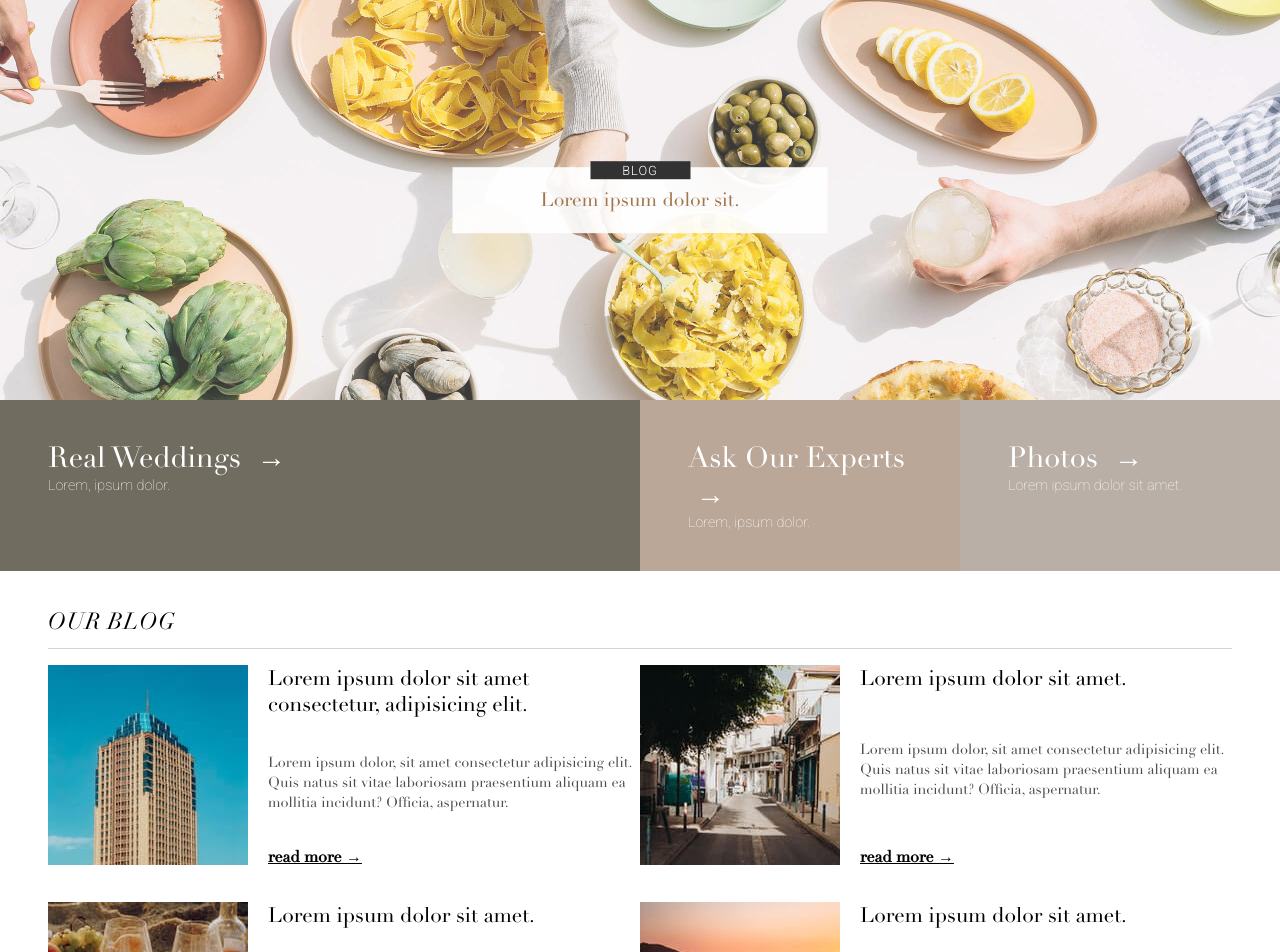
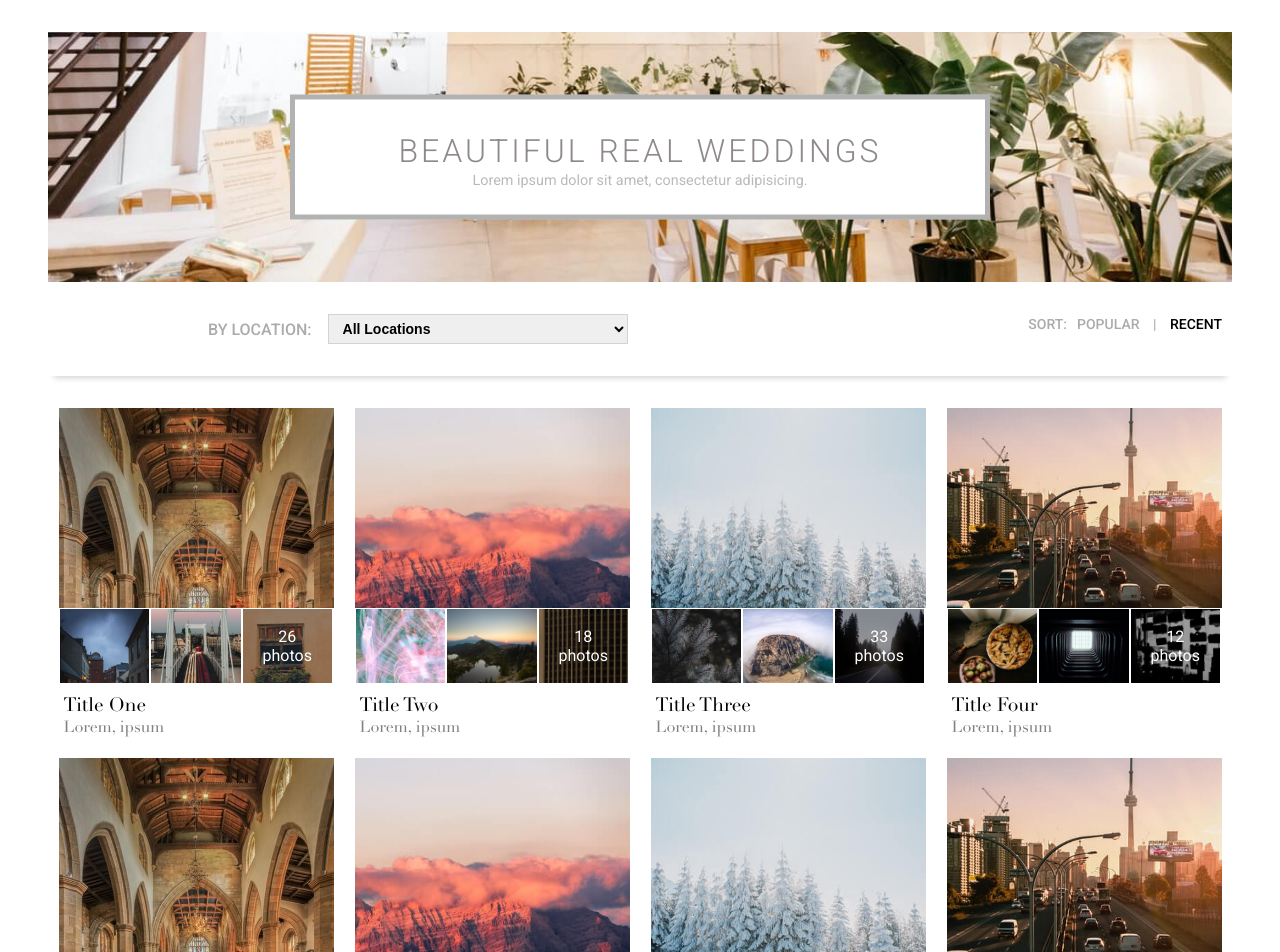
Before and after one commit to aman-maharshi/wo-projects, a React (Create React App) app in the folder site-1-react/: page /#/real-weddings in a window 1280 px wide. Shown: the top 952 px of the page. Built offline with nearby package versions, Linux system fonts and the light colour scheme.

Commit message:
build -13

```diff
--- a/site-1-react/src/Router.js
+++ b/site-1-react/src/Router.js
@@ -1,12 +1,12 @@
 import React from "react"
-import { BrowserRouter, Switch, Route } from "react-router-dom"
+import { HashRouter, Switch, Route } from "react-router-dom"
 import App from "./App"
 import RealWeddingsPage from "./components/RealWeddingsPage"
 import NotFoundPage from "./components/NotFoundPage"
 
 function Router() {
     return (
-        <BrowserRouter>
+        <HashRouter>
             <Switch>
                 <Route path="/" exact>
                     <App />
@@ -18,7 +18,7 @@
                     <NotFoundPage />
                 </Route>
             </Switch>
-        </BrowserRouter>
+        </HashRouter>
     )
 }
 
--- a/site-1-react/src/components/RealWeddingsPage.js
+++ b/site-1-react/src/components/RealWeddingsPage.js
@@ -2,9 +2,9 @@
 import styled from "styled-components"
 import bannerImage from "../images/rw-banner.jpeg"
 import RealWeddingsItem from "./RealWeddingsItem"
-// import { RwData } from "./RwData"
+import { RwData } from "./RealWeddingsData"
 
-// console.log(RwData.rw1.images.image1)
+console.log(RwData.rw1.images.image1)
 
 const Section = styled.div`
     padding: 1rem 3rem;
@@ -202,6 +202,14 @@
                     <RealWeddingsItem image1={require("../images/rw-9.jpeg")} image2={require("../images/rw-10.jpeg")} image3={require("../images/rw-11.jpeg")} image4={require("../images/rw-12.jpeg")} count={33} name={"Title Three"} place={"Lorem, ipsum"} />
 
                     <RealWeddingsItem image1={require("../images/rw-13.jpeg")} image2={require("../images/rw-14.jpeg")} image3={require("../images/rw-15.jpeg")} image4={require("../images/rw-16.jpeg")} count={12} name={"Title Four"} place={"Lorem, ipsum"} />
+
+                    <RealWeddingsItem image1={require("../images/rw-1.jpeg")} image2={require("../images/rw-2.jpeg")} image3={require("../images/rw-3.jpeg")} image4={require("../images/rw-4.jpeg")} count={7} name={"Title One"} place={"Lorem, ipsum"} />
+
+                    <RealWeddingsItem image1={require("../images/rw-5.jpeg")} image2={require("../images/rw-6.jpeg")} image3={require("../images/rw-7.jpeg")} image4={require("../images/rw-8.jpeg")} count={15} name={"Title Two"} place={"Lorem, ipsum"} />
+
+                    <RealWeddingsItem image1={require("../images/rw-9.jpeg")} image2={require("../images/rw-10.jpeg")} image3={require("../images/rw-11.jpeg")} image4={require("../images/rw-12.jpeg")} count={9} name={"Title Three"} place={"Lorem, ipsum"} />
+
+                    <RealWeddingsItem image1={require("../images/rw-13.jpeg")} image2={require("../images/rw-14.jpeg")} image3={require("../images/rw-15.jpeg")} image4={require("../images/rw-16.jpeg")} count={11} name={"Title Four"} place={"Lorem, ipsum"} />
                 </Gallery>
             </MainContainer>
         </Section>
```
Also changed, not shown: site-1-react/src/components/RealWeddingsData.js (renamed from site-1-react/src/components/RwData.js), 16 other files (tests, documents, lock files or other folders).
